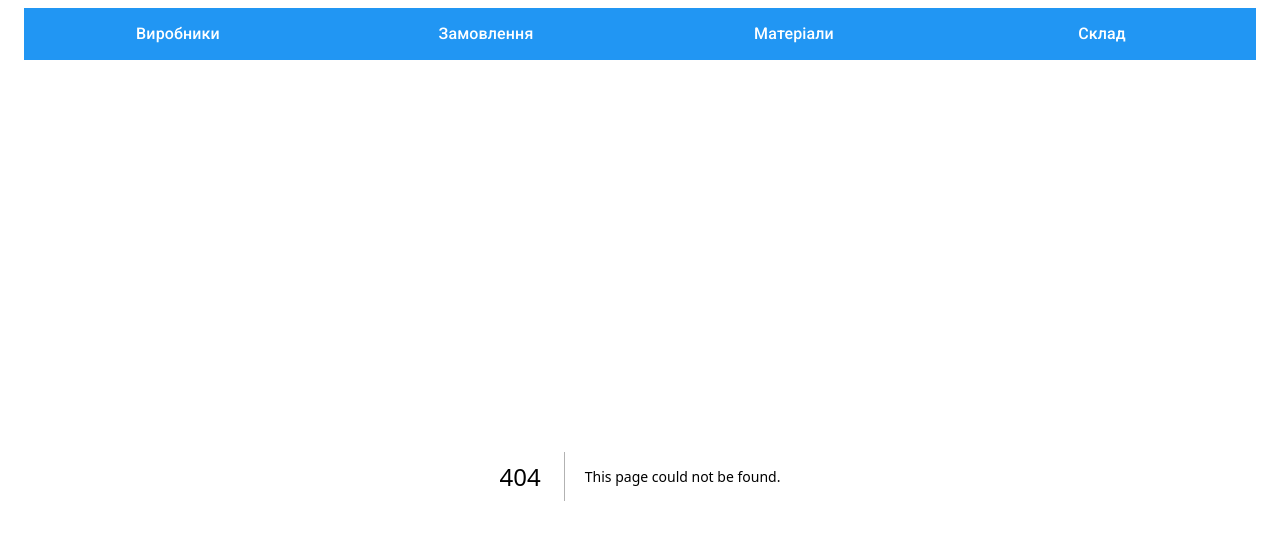
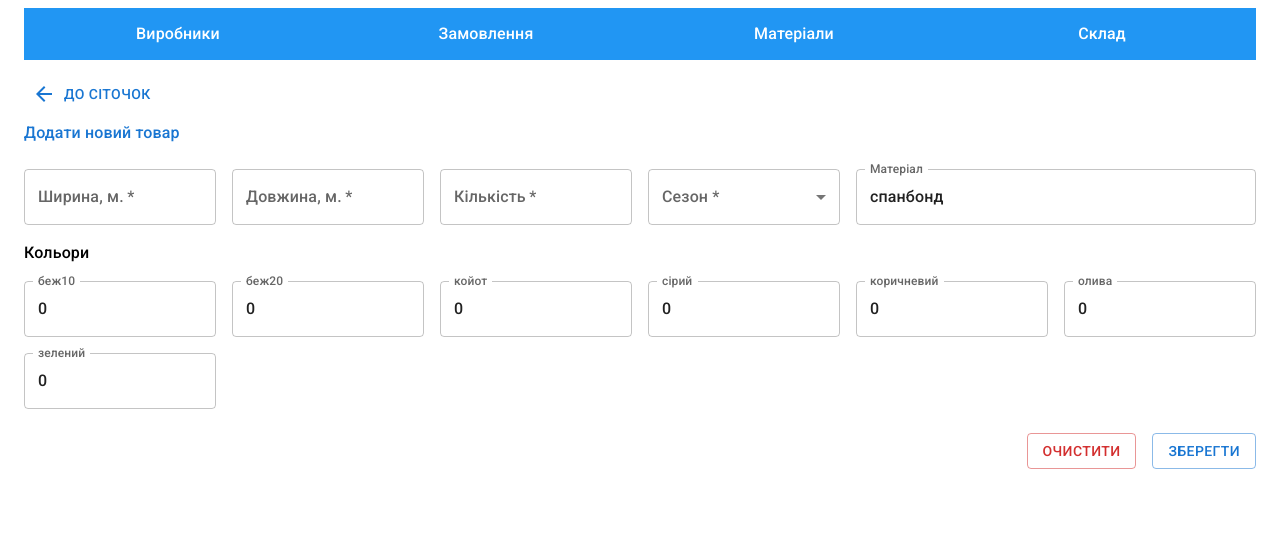
Before and after one commit to gloryon87/namet, a Next.js app: page /goods/addNewGood in a window 1280 px wide. Before the commit this address had no page. Shown: the top 540 px of the page. Built offline with nearby package versions, Linux system fonts and the light colour scheme; no server answers.

Commit message:
working on goods

```diff
--- a/src/app/components/GoodsAddComponent/GoodsAddComponent.jsx
+++ b/src/app/components/AddNewGoodForm/AddNewGoodForm.jsx
@@ -2,37 +2,31 @@
 import React, { useState } from 'react'
 import Button from '@mui/material/Button'
 import Box from '@mui/material/Box'
-import Modal from '@mui/material/Modal'
 import Typography from '@mui/material/Typography'
-import { modalStyles } from '../../styles/modalStyles'
 import TextField from '@mui/material/TextField'
 import FormControl from '@mui/material/FormControl'
 import InputLabel from '@mui/material/InputLabel'
 import Select from '@mui/material/Select'
 import MenuItem from '@mui/material/MenuItem'
 import Grid from '@mui/material/Grid'
-import AddIcon from '@mui/icons-material/Add';
 import { useRouter } from 'next/navigation'
 import { colors } from '../../variables.js'
 
-const initialFromData = {material: "спанбонд", color: colors.map((color) => ({ name: color, qty: 0 })),}
+const initialFormData = {material: "спанбонд", color: colors.map((color) => ({ name: color, qty: 0 })), _id: 0}
 
-function GoodsAddComponent({ orderId, url }) {
-    const [openModal, setOpenModal] = useState(false)
+function AddNewGoodForm({url}) {
   const [error, setError] = useState(null)
   const [loading, setLoading] = useState(null)
-  const [formData, setFormData] = useState(initialFromData);
+  const [formData, setFormData] = useState(initialFormData);
   const router = useRouter()
-
 
   const handleChange = (e) => {
       const { name, value } = e.target;
       setFormData({ ...formData, [name]: value });
   };
 
-  function handleClose () {
-    setOpenModal(false)
-    setFormData(initialFromData)
+  function handleClear () {
+    setFormData(initialFormData)
   }
 
   const handleSelectColor = (name, value) => {
@@ -56,9 +50,6 @@ const handleSelectColor = (name, value) => {
   });
 };
 
-
-
-
   async function handleSubmit(e) {
     e.preventDefault();
     const updatedColorData = formData.color.filter((color) => color.qty > 0);
@@ -67,8 +58,8 @@ async function handleSubmit(e) {
       setLoading(true);
       setError(null);
 
-    const res = await fetch(`${url}/api/orders/${orderId}/add-good`, {
-      method: 'PUT',
+      const res = await fetch(`${url}/api/goods`, {
+        method: 'POST',
         headers: { 'Content-Type': 'application/json' },
         body: JSON.stringify({ ...formData, color: updatedColorData }),
       });
@@ -76,30 +67,23 @@ async function handleSubmit(e) {
     if (!res.ok) {
       throw new Error(`HTTP помилка! Статус: ${res.status}`);
     }
-
-    setOpenModal(false);
-    router.refresh();
+    router.push('/goods');
   } catch (error) {
     setError('Не вдалось додати товар');
   } finally {
     setLoading(false);
-    setFormData(initialFromData);
   }
-
 }
-
     return (
-    <Box sx={{ display: 'flex', gap: 2 }}>
-    <Modal open={openModal} onClose={handleClose}>
-        <Box sx={modalStyles}>
+    <>
       <Box component='form' onSubmit={handleSubmit} >
-          <Typography color='primary'>Додати новий товар до замовлення</Typography>
+          <Typography color='primary'>Додати новий товар</Typography>
           <Grid container spacing={2} sx={{mt: 1, mb: 3}}>
-            <Grid item xs={12} md={3} >
+            <Grid item xs={6} md={3} lg={2} >
     <TextField
             label='Ширина, м.'
             name={'a'}
-            value={formData.a}
+            value={formData.a || ''}
             onChange={handleChange}
             type="number"
             InputProps={{ inputProps: { min: 2, max: 8 } }}
@@ -107,11 +91,11 @@ async function handleSubmit(e) {
             required
               />
             </Grid>
-          <Grid item xs={12} md={3} >
+          <Grid item xs={6} md={3} lg={2} >
           <TextField
             label="Довжина, м."
             name={'b'}
-            value={formData.b}
+            value={formData.b || ''}
             onChange={handleChange}
             type="number"
             InputProps={{ inputProps: { min: 4, max: 16 } }}
@@ -119,11 +103,11 @@ async function handleSubmit(e) {
             required
           />
           </Grid>
-          <Grid item xs={12} md={3} >
+          <Grid item xs={6} md={3} lg={2} >
           <TextField
             label="Кількість"
             name={'qty'}
-            value={formData.qty}
+            value={formData.qty || ''}
             onChange={handleChange}
             type="number"
             InputProps={{ inputProps: { min: 1 } }}
@@ -131,18 +115,7 @@ async function handleSubmit(e) {
             required
           />
               </Grid>
-          <Grid item xs={12} md={3}>
-                <TextField
-                  label='Видано'
-                  name={'delivered'}
-                  value={formData.delivered}
-                  onChange={handleChange}
-                  type='number'
-                  InputProps={{ inputProps: { min: 0 } }}
-                  fullWidth
-                />
-              </Grid>
-          <Grid item xs={12} md={3} >
+          <Grid item xs={6} md={3} lg={2} >
           <FormControl fullWidth>
             <InputLabel>Сезон *</InputLabel>
             <Select
@@ -159,7 +132,7 @@ async function handleSubmit(e) {
             </Select>
           </FormControl>
           </Grid>
-          <Grid item xs={12} md={3} >
+          <Grid item xs={12} lg={4} >
           <TextField
             label="Матеріал"
             name={'material'}
@@ -168,18 +141,9 @@ async function handleSubmit(e) {
             fullWidth
           />
           </Grid>
-          <Grid item xs={12} md={6} >
-          <TextField
-            label="Виробники"
-            name={'production'}
-            value={formData.production}
-            onChange={handleChange}
-            fullWidth
-            />
-            </Grid>
             <Grid item xs={12}><Typography> Кольори </Typography></Grid>
               {colors.map((color) => (
-           <Grid item xs={12} md={4} key={color}>
+           <Grid item xs={6} md={3} lg={2} key={color}>
           <TextField
             label={color}
             name={color}
@@ -193,19 +157,14 @@ async function handleSubmit(e) {
       ))}
       </Grid>
           <Box sx={{display: 'flex', justifyContent: 'flex-end'}}>
-            <Button variant='outlined' color='error' onClick={handleClose} sx={{mr: 2}}>
-              Відміна
+            <Button variant='outlined' color='error' onClick={handleClear} sx={{mr: 2}}>
+              Очистити
             </Button>
             <Button variant='outlined' color='primary' type='submit'>
               Зберегти
             </Button>
           </Box>
           </Box>
-        </Box>
-      </Modal>
-      <Button  onClick={() => setOpenModal(true)}>
-          <AddIcon/> Додати товар
-        </Button>
           {error && (
         <Typography variant='h5' color='error'>
           {error}
@@ -214,8 +173,8 @@ async function handleSubmit(e) {
       {loading && <Typography variant='h6' color='primary'>
           попийте чайок...
         </Typography>}
-      </Box>
+    </>
   )
 }
 
-export default GoodsAddComponent
+export default AddNewGoodForm
--- /dev/null
+++ b/src/app/goods/addNewGood/page.jsx
@@ -0,0 +1,18 @@
+import React from 'react'
+import AddNewGoodForm from '@/app/components/AddNewGoodForm/AddNewGoodForm'
+import Button from '@mui/material/Button'
+import ArrowBackOutlinedIcon from '@mui/icons-material/ArrowBackOutlined';
+import Link from 'next/link'
+
+const url = process.env.REACT_APP_SERVER_URL || ''
+
+function addNewGood() {
+  return (
+    <>
+    <Link href='/goods'> <Button sx={{gap: 1, mb: 1 }}> <ArrowBackOutlinedIcon/> До сіточок </Button></Link>
+    <AddNewGoodForm url={url}/>
+    </>
+    )
+}
+
+export default addNewGood
--- a/src/app/orders/page.jsx
+++ b/src/app/orders/page.jsx
@@ -50,7 +50,6 @@ async function Orders ({ searchParams }) {
             <Fab
               sx={{ position: 'fixed', textTransform: 'none', opacity: '90%', right: { xs: 20, sm: 30, xl: '5%' }, bottom: { xs: 20, sm: 30, lg: 35 } }}
               color='primary' aria-label="Додати новий пост" variant='extended'>
-              {/* <AddIcon />  */}
               Нове замовлення</Fab></Link>
       </Box>
         <Grid
```
Also changed, not shown: src/app/goods/page.jsx (+82 -2 lines). Lines whose indentation alone changed are shown as unchanged.
